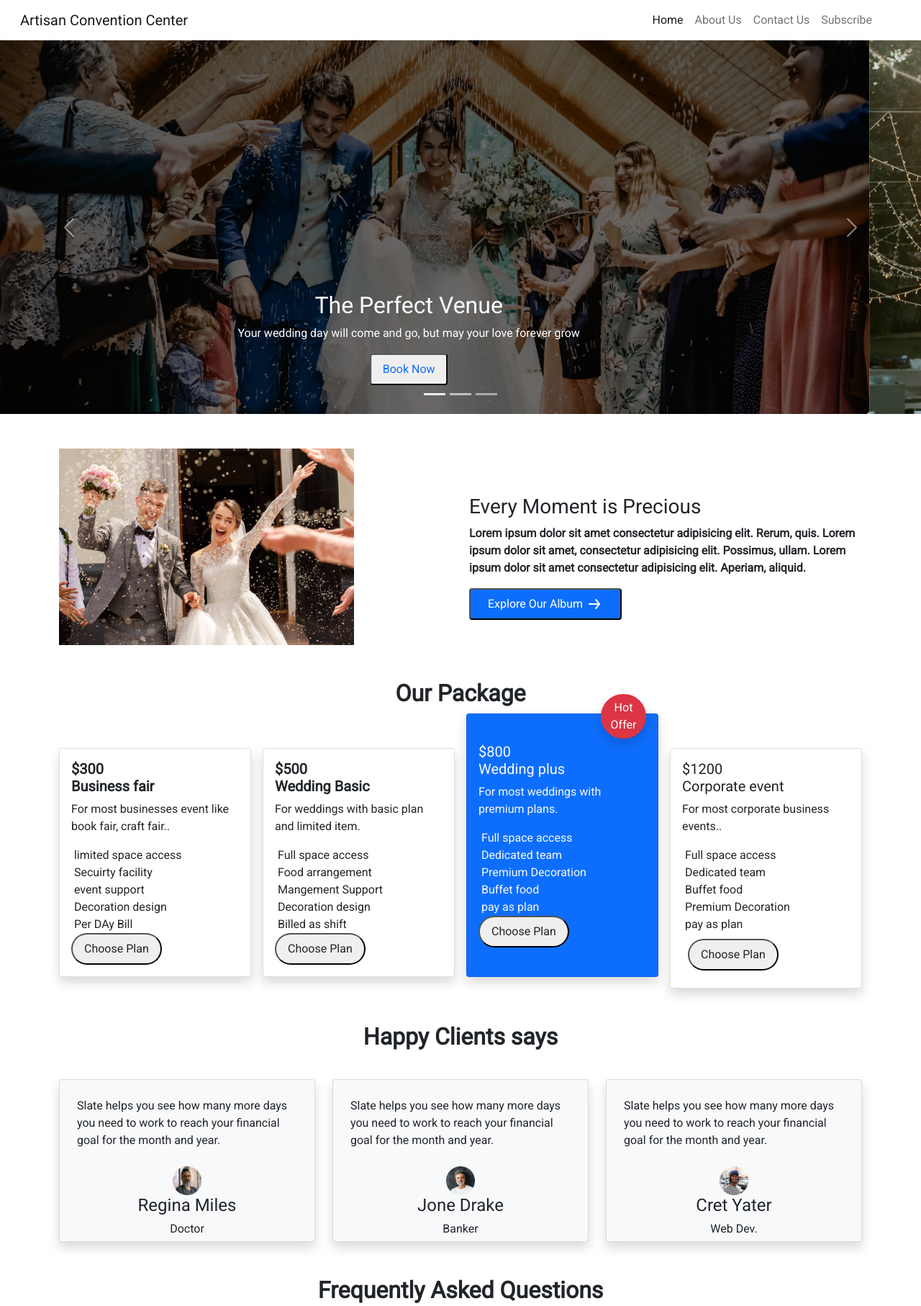
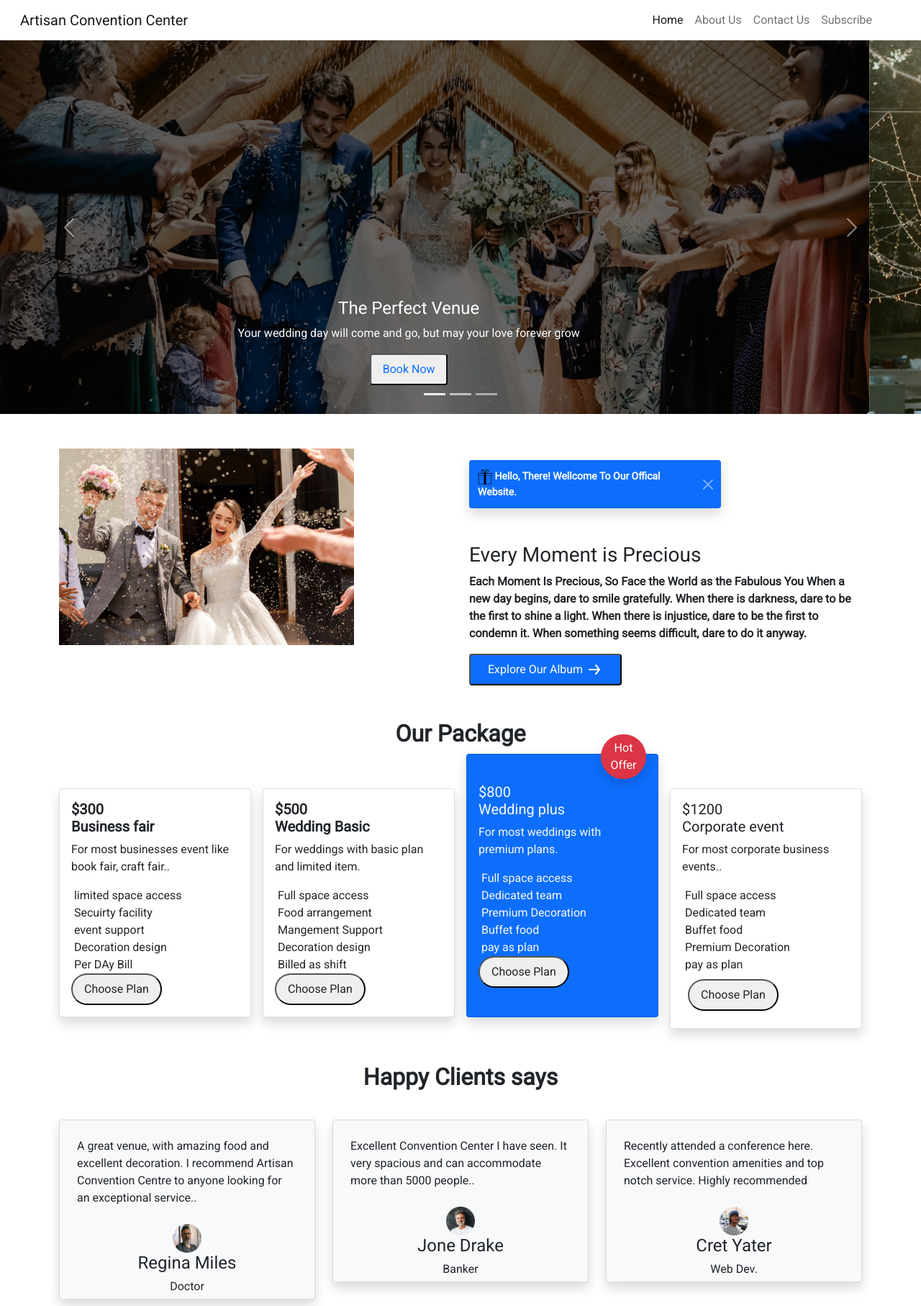
Before and after one commit to Asadsheblu/Artisan-convention-center, a plain HTML site: page index.html in a window 1280 px wide. Shown: the top 1814 px of the page at 72% size. Drawn offline with Linux system fonts and the light colour scheme.

Commit message:
toast-add

```diff
--- a/index.html
+++ b/index.html
@@ -55,24 +55,24 @@
           <div class="carousel-item active">
             <img src="images/banner.png" class="d-block w-100" alt="...">
             <div class="carousel-caption   d-md-block">
-              <h2>The Perfect Venue</h2>
+              <h4>The Perfect Venue</h4>
               <p>Your wedding day will come and go, but may your love forever grow</p>
               <button class="rounded p-2"><a class="text-decoration-none p-2" href="https://biccbd.com/">Book Now</a></button>
             </div>
           </div>
           <div class="carousel-item">
             <img src="images/banner-2.jpg" class="d-block w-100" alt="...">
-            <div class="carousel-caption  d-md-block">
-              <h1>The Perfect Outdoor Venue</h1>
-              <p>We Provide Perfect and quitely Outdoor Venue </p>
+            <div class="carousel-caption  ">
+              <h4>The Perfect Outdoor Venue</h4>
+              <p>We Have perfect  Outdoor Venue& we have 25+ Shape For survey Your food </p>
               <button class="rounded p-2"><a class="text-decoration-none p-2" href="https://biccbd.com/">Book Now</a></button>
             </div>
           </div>
           <div class="carousel-item">
             <img src="images/banner-3.jpg" class="d-block w-100" alt="...">
-            <div class="carousel-caption   d-md-block">
-              <h2> Perfect Inner Decoration</h2>
-              <p>We Have perfect Inner Decoration& we have 25+ Shape For survey Your food</p>
+            <div class="carousel-caption ">
+              <h4> Perfect Inner Decoration</h4>
+              <p> We have a perefect inner decoration..You can enjoy your moment. </p>
               <button class="rounded p-2"><a class="text-decoration-none p-2" href="https://biccbd.com/">Book Now</a></button>
             </div>
           </div>
@@ -98,14 +98,33 @@
 
                 </div>
                 <div class="col-md-6 col-12 mt-3 fw-bold">
+                  <div class="toast show  align-items-center text-white bg-primary border-0" role="alert" aria-live="assertive" aria-atomic="true">
+                    <div class="d-flex">
+                      <div class="toast-body">
+                        <img width="20px" src="icons/Gift-Box-Icon-SVG-09fda.svg" alt="">
+                        Hello, There! Wellcome To Our Offical Website.
+                      </div>
+                      <button type="button" class="btn-close btn-close-white me-2 m-auto" data-bs-dismiss="toast" aria-label="Close"></button>
+                    </div>
+
+                </div>
+
+
+
+
+
                     <h3 class="pt-5">Every Moment is Precious</h3>
-                    <p>Lorem ipsum dolor sit amet consectetur adipisicing elit. Rerum, quis. Lorem ipsum dolor sit amet, consectetur adipisicing elit. Possimus, ullam. Lorem ipsum dolor sit amet consectetur adipisicing elit. Aperiam, aliquid. </p>
+                    <p>Each Moment Is Precious, So Face the World as the Fabulous You When a new day begins, dare to smile gratefully. When there is darkness, dare to be the first to shine a light. When there is injustice, dare to be the first to condemn it. When something seems difficult, dare to do it anyway. </p>
                     <button class="rounded p-2 bg-primary"><a class="text-decoration-none text-white p-3" href="https://biccbd.com/">Explore Our Album
                         <img src="icons/arrow-forward 1.svg" alt="">
                     </a></button>
 
 
+
                 </div>
+
+
+
             </div>
 
 
@@ -250,10 +269,7 @@
             <div class="col">
               <div class="card rounded bg-light shadow">
                 <div class="card-body">
-                  <p class="card-text p-2">Slate helps you see how
-                    many more days you need
-                    to work to reach your financial
-                    goal for the month and year.</p>
+                  <p class="card-text p-2">A great venue, with amazing food and excellent decoration. I recommend Artisan Convention Centre to anyone looking for an exceptional service..</p>
                 </div>
 
                 <div class="text-center" >
@@ -269,10 +285,7 @@
 
 
 
-                      <p class="card-text p-2"> Slate helps you see how
-                        many more days you need
-                        to work to reach your financial
-                        goal for the month and year.</p>
+                      <p class="card-text p-2"> Excellent Convention Center I have seen. It very spacious and can accommodate more than 5000 people..</p>
                     </div>
 
                     <div class="text-center" >
@@ -285,10 +298,7 @@
             <div class="col">
                 <div class="card rounded shadow bg-light">
                     <div class="card-body">
-                      <p class="card-text p-2">Slate helps you see how
-                        many more days you need
-                        to work to reach your financial
-                        goal for the month and year.</p>
+                      <p class="card-text p-2">Recently attended a conference here. Excellent convention amenities and top notch service. Highly recommended</p>
                     </div>
 
                     <div class="text-center" >
@@ -403,9 +413,9 @@
             </div>
             <div class="col-md-6 p-5 col-12  text-center">
                 <h5 class="fw-bold text-white text-center">Get The App</h5>
-              <a target="_blank" href="https://play.google.com/store/apps/details?id=com.learnprogramming.codecamp"> <img width="150px" src="images/app-download.439edada.png" alt=""></a>
+              <a target="_blank" href="https://play.google.com/store/apps/details?id=com.learnprogramming.codecamp"> <img width="200px"  src="images/google-play-badge_scaled.png" alt=""></a>
                 <br>
-               <a target="_blank" href="https://apps.apple.com/ug/app/tiktok-make-your-day/id835599320"> <img width="150px" class="pt-3" src="images/apple-store.png" alt=""></a>
+               <a target="_blank" href="https://apps.apple.com/ug/app/tiktok-make-your-day/id835599320"> <img width="200px" class="pt-3" src="images/app-store-badge_scaled.png" alt=""></a>
             </div>
         </div>
     </div>
```
Also changed, not shown: icons/Gift-Box-Icon-SVG-09fda.svg (added), images/app-store-badge_scaled.png (added), images/google-play-badge_scaled.png (added).
